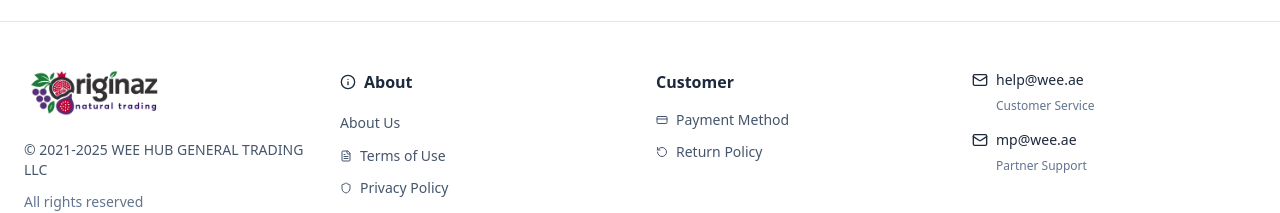
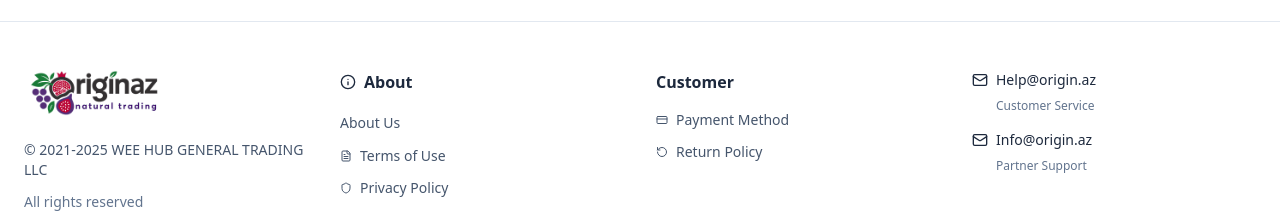
Before and after one commit to mohammodrubel/kans, a Next.js app: page /about in a window 1280 px wide. Shown: the part 1648-1861 px from the top of the page. Built offline with nearby package versions, Linux system fonts and the light colour scheme; no server answers.

Commit message:
update footer and currency

```diff
--- a/src/components/Footer.jsx
+++ b/src/components/Footer.jsx
@@ -214,7 +214,7 @@ export function Footer() {
                   className="flex items-center text-sm font-medium text-slate-800 hover:text-pink-600 transition-colors"
                 >
                   <Mail className="w-4 h-4 mr-2" />
-                  help@wee.ae
+                  Help@origin.az
                 </a>
                 <p className="text-xs text-slate-500 ml-6">
                   {t("navigation.CustomerSe", "Customer Service")}
@@ -227,7 +227,7 @@ export function Footer() {
                   className="flex items-center text-sm font-medium text-slate-800 hover:text-pink-600 transition-colors"
                 >
                   <Mail className="w-4 h-4 mr-2" />
-                  mp@wee.ae
+                  Info@origin.az
                 </a>
                 <p className="text-xs text-slate-500 ml-6">
                   {t("navigation.parSup", "Partner Support")}
--- a/src/components/HeaderCurrency.jsx
+++ b/src/components/HeaderCurrency.jsx
@@ -62,7 +62,7 @@ export function LanguageDropdown() {
                 alt={country.name}
                className="w-5 h-3.5 object-cover"
                />
-            <span>{country.locale}</span>           </div>
+            <span>{country.currency}</span>           </div>
             {/* {country.name} ({country.currency}) */}
           </DropdownMenuItem>
         ))}
```
